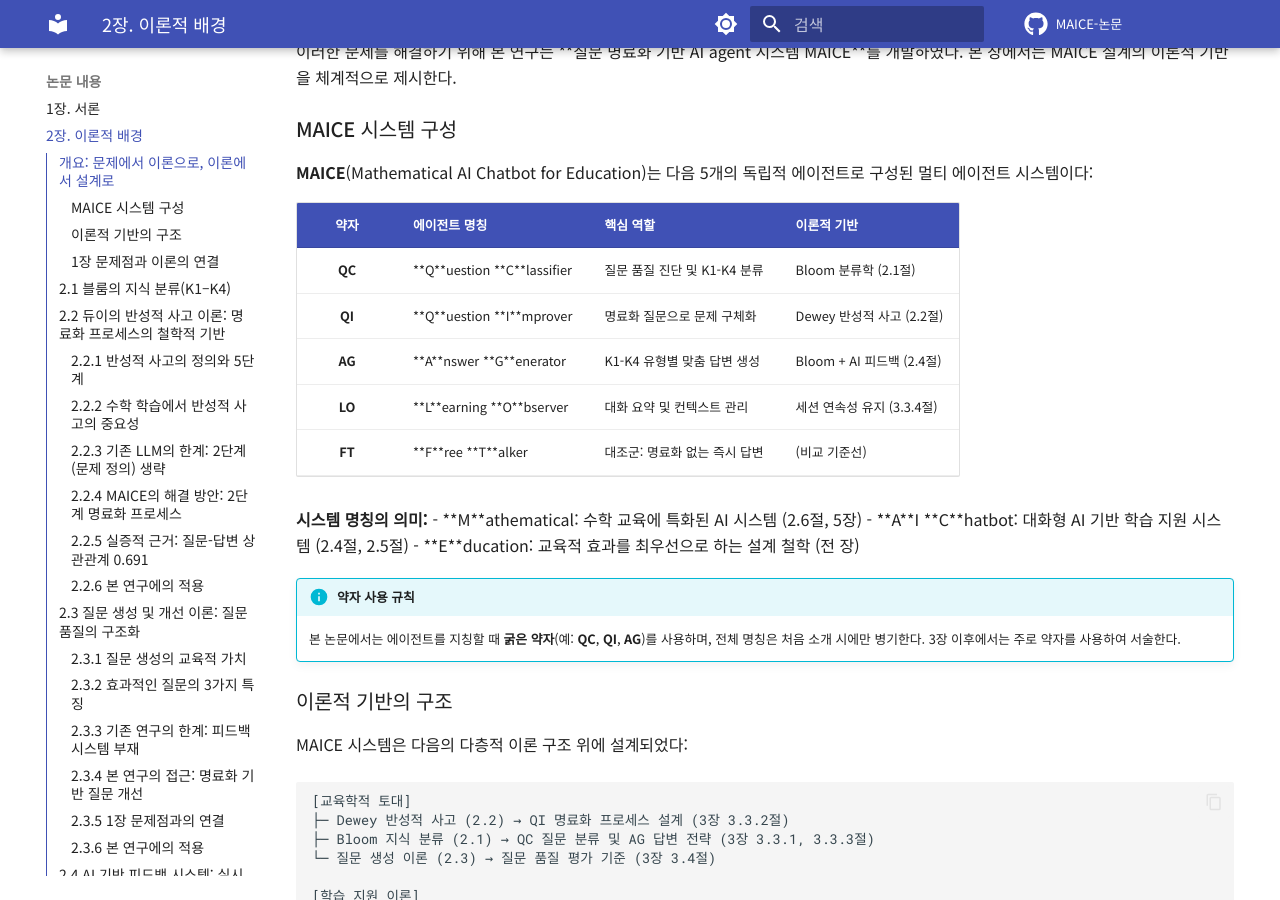
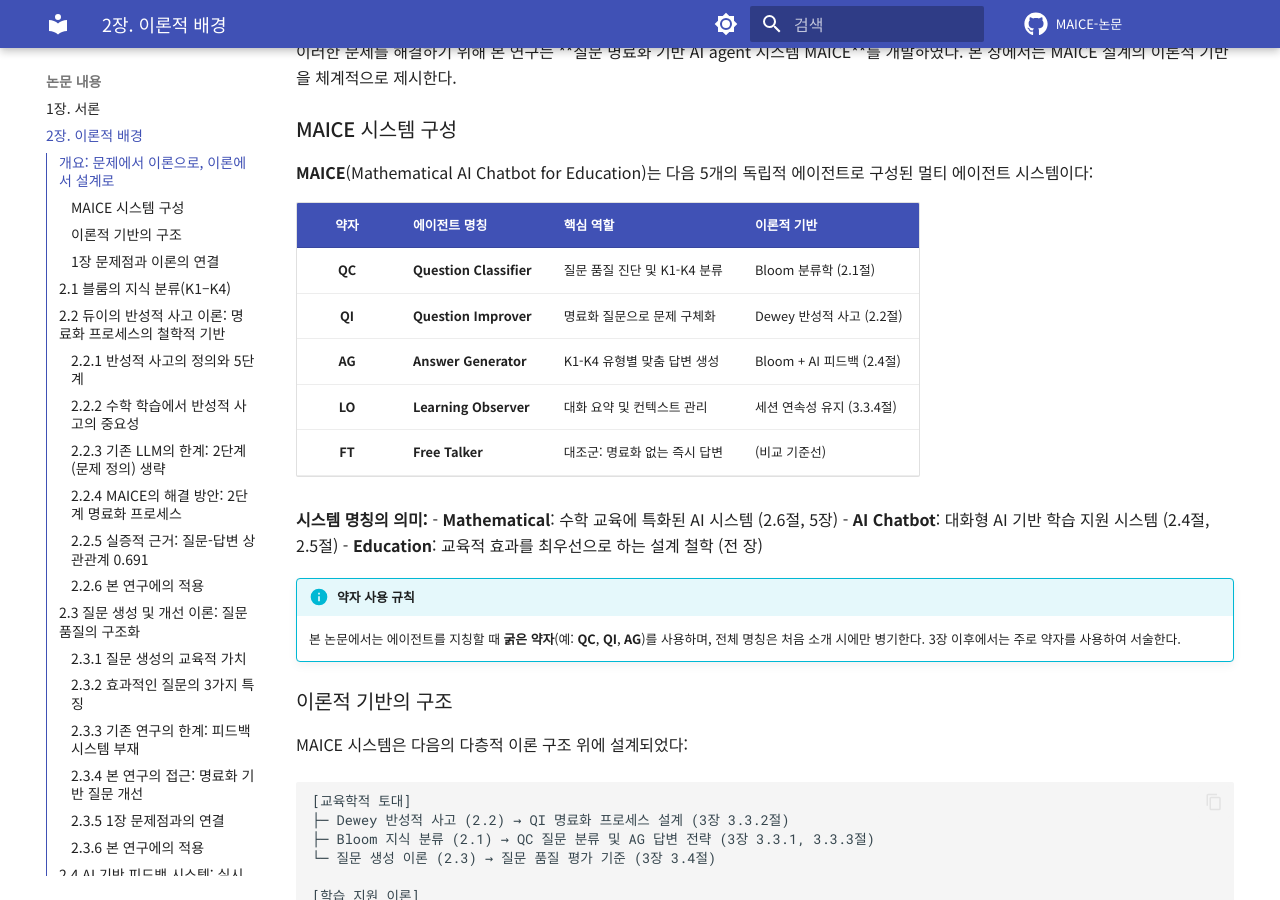
Before and after one commit to KimKyuBong/maice-paper-deploy, an MkDocs documentation site: the page built from docs/chapters/02-theoretical-background.md, in a window 1280 px wide and 900 px high, scrolled down 414 px. Built offline with MkDocs 1.6.1 and Material for MkDocs 9.7.7, drawn with Linux system fonts in a browser that asks for light colours; comment, search, counter and statistics services are not loaded.

Commit message:
fix: 테이블 내 에이전트 명칭 볼드 처리 개선
- 단일 문자 볼드(**Q**uestion) → 전체 단어 볼드(**Question Classifier**)로 변경
- 시스템 명칭 의미 설명도 전체 단어 볼드로 통일
- 마크다운 파서가 테이블 내 단일 문자 볼드를 제대로 인식하지 못하는 문제 해결

```diff
--- a/docs/chapters/02-theoretical-background.md
+++ b/docs/chapters/02-theoretical-background.md
@@ -19,16 +19,16 @@ keywords: [듀이, 반성적사고, 멀티에이전트, 질문생성]
 
 | 약자 | 에이전트 명칭 | 핵심 역할 | 이론적 기반 |
 |:----:|---------------|-----------|-------------|
-| **QC** | **Q**uestion **C**lassifier | 질문 품질 진단 및 K1-K4 분류 | Bloom 분류학 (2.1절) |
-| **QI** | **Q**uestion **I**mprover | 명료화 질문으로 문제 구체화 | Dewey 반성적 사고 (2.2절) |
-| **AG** | **A**nswer **G**enerator | K1-K4 유형별 맞춤 답변 생성 | Bloom + AI 피드백 (2.4절) |
-| **LO** | **L**earning **O**bserver | 대화 요약 및 컨텍스트 관리 | 세션 연속성 유지 (3.3.4절) |
-| **FT** | **F**ree **T**alker | 대조군: 명료화 없는 즉시 답변 | (비교 기준선) |
+| **QC** | **Question Classifier** | 질문 품질 진단 및 K1-K4 분류 | Bloom 분류학 (2.1절) |
+| **QI** | **Question Improver** | 명료화 질문으로 문제 구체화 | Dewey 반성적 사고 (2.2절) |
+| **AG** | **Answer Generator** | K1-K4 유형별 맞춤 답변 생성 | Bloom + AI 피드백 (2.4절) |
+| **LO** | **Learning Observer** | 대화 요약 및 컨텍스트 관리 | 세션 연속성 유지 (3.3.4절) |
+| **FT** | **Free Talker** | 대조군: 명료화 없는 즉시 답변 | (비교 기준선) |
 
 **시스템 명칭의 의미:**
-- **M**athematical: 수학 교육에 특화된 AI 시스템 (2.6절, 5장)
-- **A**I **C**hatbot: 대화형 AI 기반 학습 지원 시스템 (2.4절, 2.5절)
-- **E**ducation: 교육적 효과를 최우선으로 하는 설계 철학 (전 장)
+- **Mathematical**: 수학 교육에 특화된 AI 시스템 (2.6절, 5장)
+- **AI Chatbot**: 대화형 AI 기반 학습 지원 시스템 (2.4절, 2.5절)
+- **Education**: 교육적 효과를 최우선으로 하는 설계 철학 (전 장)
 
 !!! info "약자 사용 규칙"
     본 논문에서는 에이전트를 지칭할 때 **굵은 약자**(예: **QC**, **QI**, **AG**)를 사용하며, 전체 명칭은 처음 소개 시에만 병기한다. 3장 이후에서는 주로 약자를 사용하여 서술한다.
@@ -601,11 +601,11 @@ agent 간 필요한 정보만 정확히 전달:
 
 | 약자 | 에이전트 명칭 | 교육적 역할 | Dewey 단계 | 3장 참조 |
 |:----:|--------------|----------|-----------|---------|
-| **QC** | Question Classifier | 질문 품질 진단 및 K1-K4 분류 | 1단계 문제 인식 | 3.3.1절 |
-| **QI** | Question Improver | 명료화 질문으로 문제 구체화 | 2단계 문제 정의 | 3.3.2절 |
-| **AG** | Answer Generator | K1-K4 맞춤형 답변 생성 | 3-4단계 가설·검증 | 3.3.3절 |
-| **LO** | Learning Observer | 대화 요약 및 컨텍스트 관리 | 5단계 결론·연속성 | 3.3.4절 |
-| **FT** | Free Talker | 대조군 (명료화 없는 즉시 답변) | - | 3.3.5절 |
+| **QC** | **Question Classifier** | 질문 품질 진단 및 K1-K4 분류 | 1단계 문제 인식 | 3.3.1절 |
+| **QI** | **Question Improver** | 명료화 질문으로 문제 구체화 | 2단계 문제 정의 | 3.3.2절 |
+| **AG** | **Answer Generator** | K1-K4 맞춤형 답변 생성 | 3-4단계 가설·검증 | 3.3.3절 |
+| **LO** | **Learning Observer** | 대화 요약 및 컨텍스트 관리 | 5단계 결론·연속성 | 3.3.4절 |
+| **FT** | **Free Talker** | 대조군 (명료화 없는 즉시 답변) | - | 3.3.5절 |
 
 **Agent 간 협업 흐름**:
 
```
Also changed, not shown: 1 other file.
